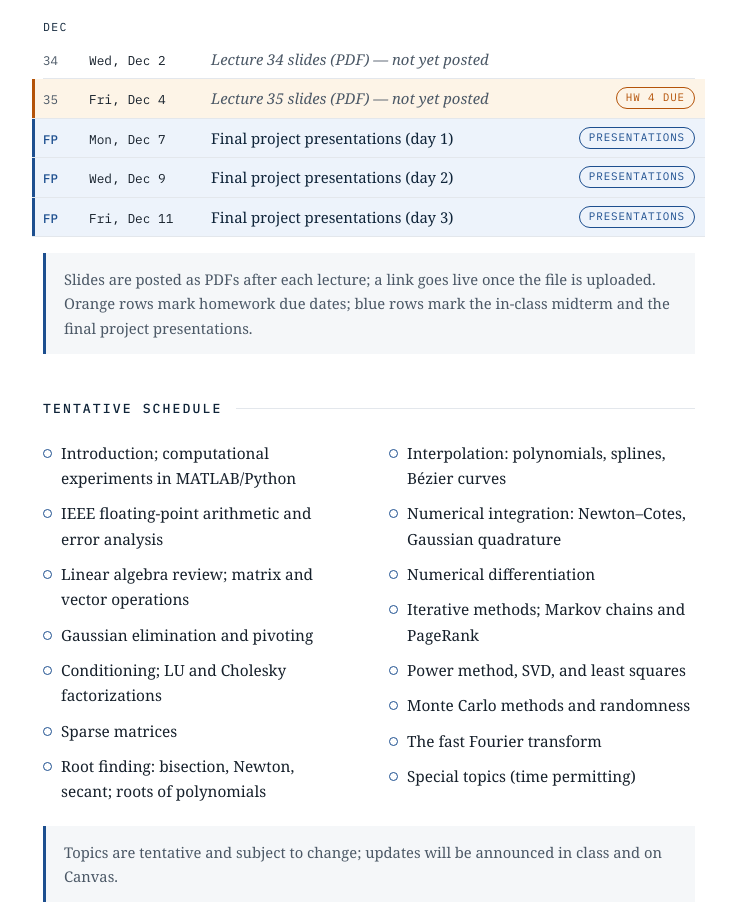
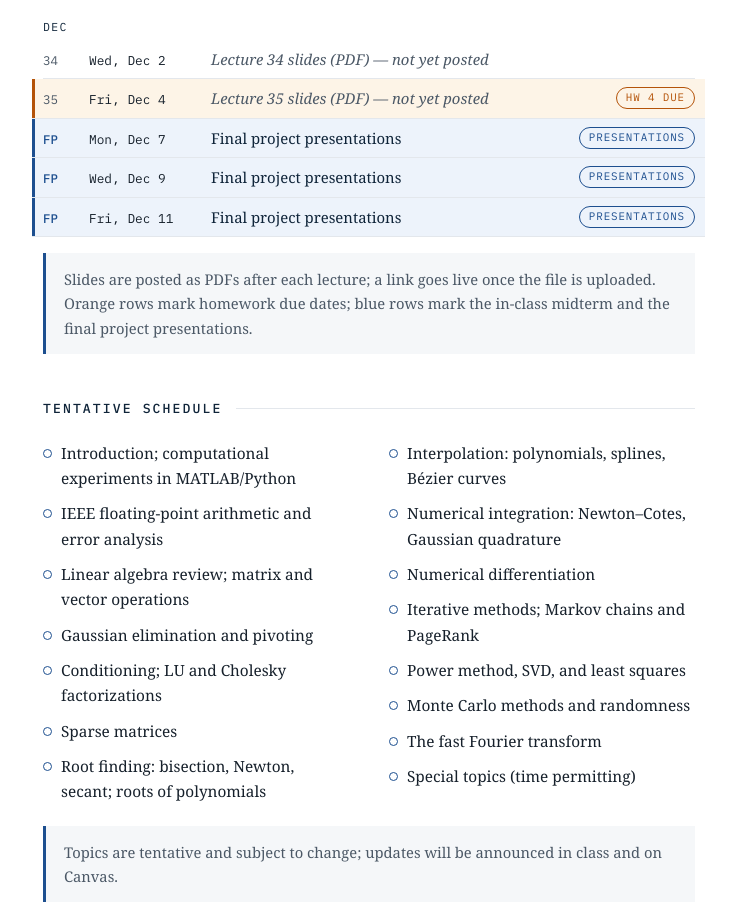
Before and after one commit to chhmou/math4610, a plain HTML site: page index.html in a window 1280 px wide. Shown: the part 2560-3483 px from the top of the page, without its empty margins (271-1007 px from the left). Drawn offline with Linux system fonts and the light colour scheme; no server answers; a web font is replaced by a local one.

Commit message:
Consolidate final project presentation entries

```diff
--- a/index.html
+++ b/index.html
@@ -377,9 +377,9 @@
       [33,"Mon, Nov 30"],
       ["Dec",""],
       [34,"Wed, Dec 2"],[35,"Fri, Dec 4"],
-      EV("present","Mon, Dec 7","Final project presentations (day 1)"),
-      EV("present","Wed, Dec 9","Final project presentations (day 2)"),
-      EV("present","Fri, Dec 11","Final project presentations (day 3)")
+      EV("present","Mon, Dec 7","Final project presentations"),
+      EV("present","Wed, Dec 9","Final project presentations"),
+      EV("present","Fri, Dec 11","Final project presentations")
     ];
 
     // Homework: files are HW_BASE + "hw1.pdf" and HW_BASE + "hw1-soln.pdf", etc.
```
